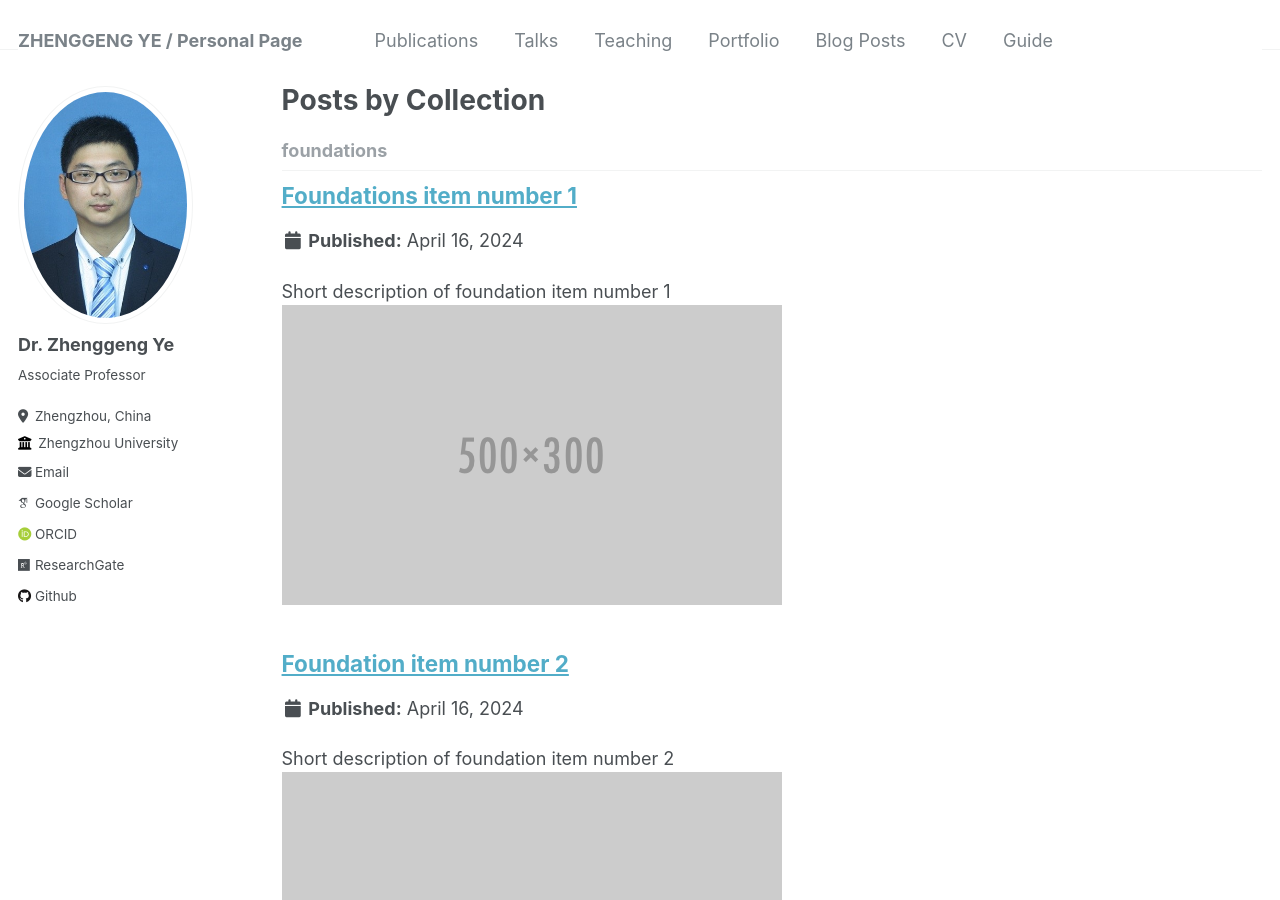
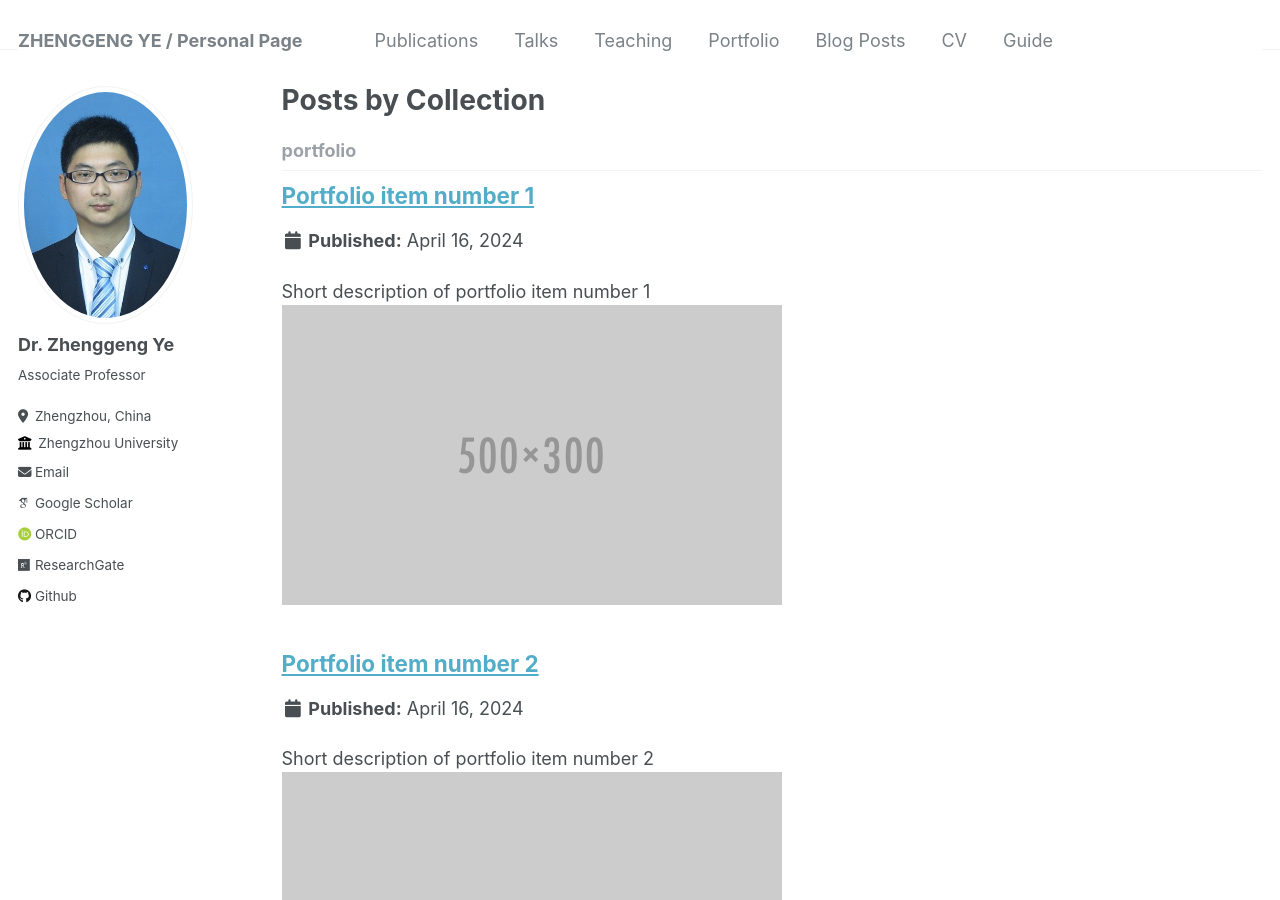
Before and after one commit to yezhenggeng/Page, a Jekyll site: the page built from _pages/collection-archive.html, in a window 1280 px wide and 900 px high. Built offline with Jekyll 4.4.1, drawn with Linux system fonts in a browser that asks for light colours; some web fonts are replaced.

Commit message:
Update _config.yml

```diff
--- a/_config.yml
+++ b/_config.yml
@@ -201,7 +201,7 @@ collections:
   publications:
     output: true
     permalink: /:collection/:path/
-  foundations:
+  portfolio:
     output: true
     permalink: /:collection/:path/
   talks:
@@ -247,10 +247,10 @@ defaults:
       author_profile: true
       share: true
       comments: true
-  # _foundations
+  # portfolio
   - scope:
       path: ""
-      type: foundations
+      type: portfolio
     values:
       layout: single
       author_profile: true
```
